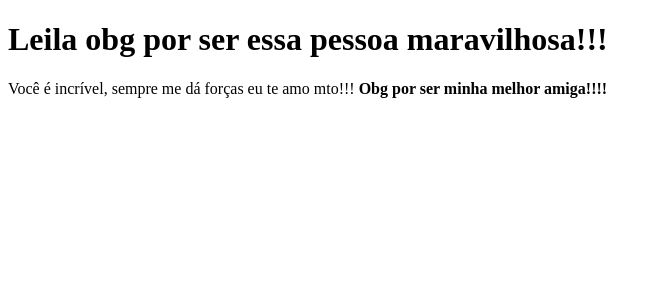
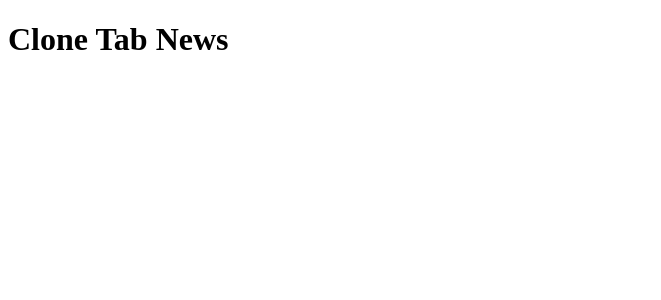
Before and after one commit to germano-aquino/clone-tabnews, a Next.js app: page / in a window 1280 px wide. Shown: the top 300 px of the page, without its empty margins (0-661 px from the left). Built offline with nearby package versions, Linux system fonts and the light colour scheme.

Commit message:
refactor: update home page content

```diff
--- a/pages/index.js
+++ b/pages/index.js
@@ -1,11 +1,7 @@
 function Home() {
   return (
     <>
-      <h1>Leila obg por ser essa pessoa maravilhosa!!!</h1>
-      <p>
-        Você é incrível, sempre me dá forças eu te amo mto!!!{" "}
-        <strong>Obg por ser minha melhor amiga!!!!</strong>
-      </p>
+      <h1>Clone Tab News</h1>
     </>
   );
 }
```
